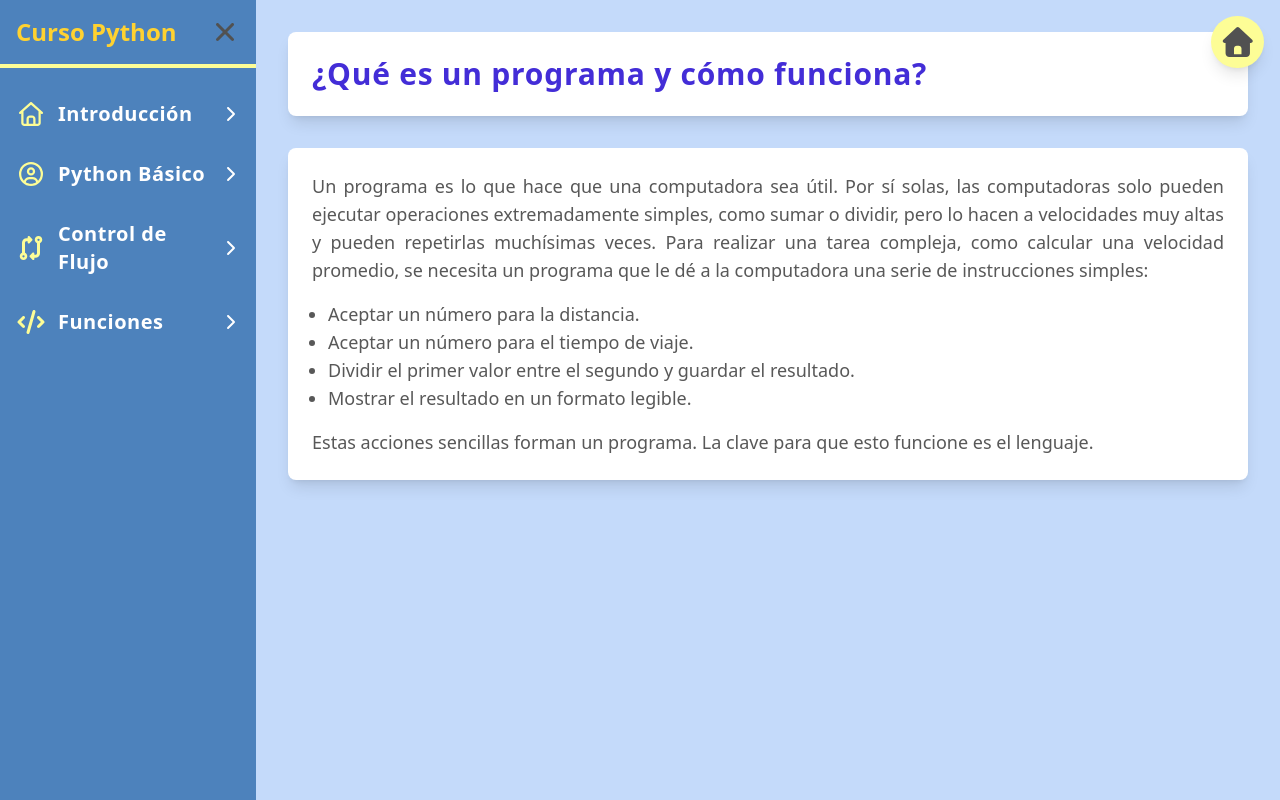
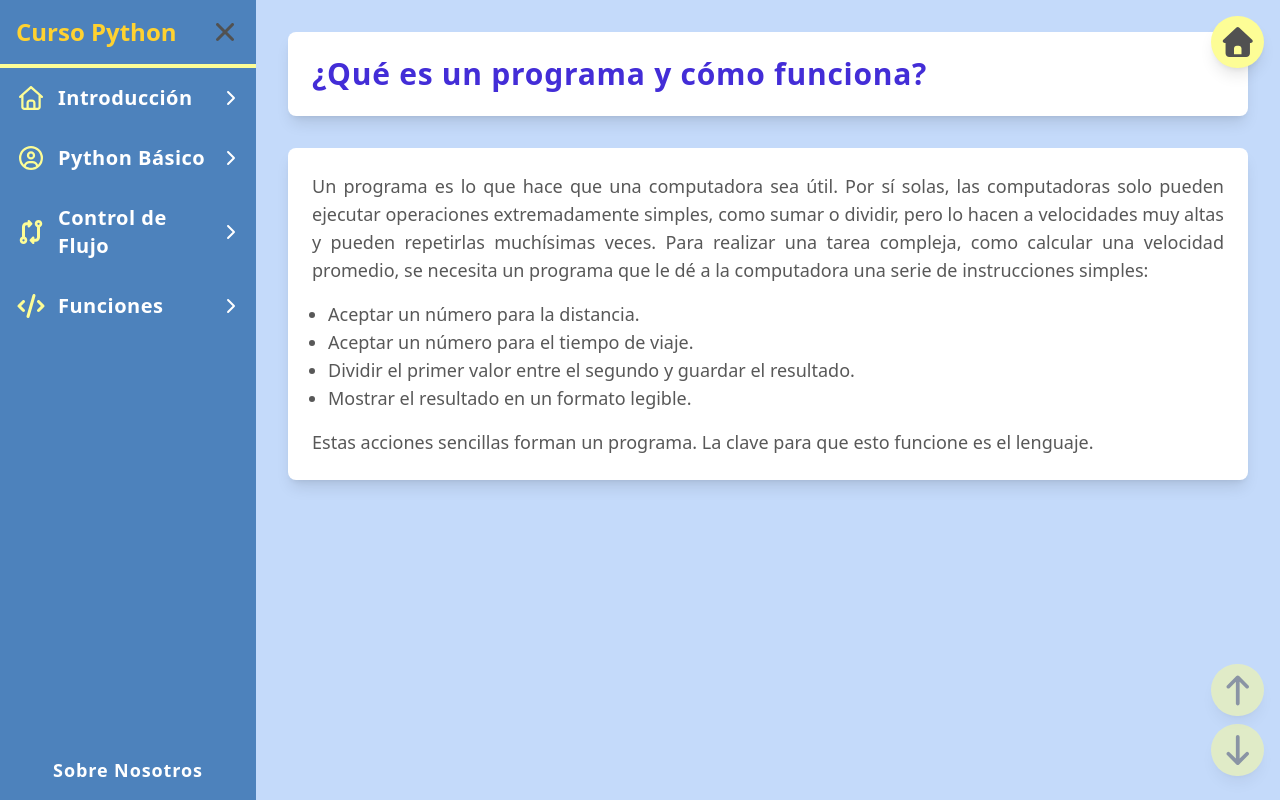
Before and after one commit to BimaSantiago/InformationPython, a React (Vite) app: page /python/1.1_introduccion in a window 1280 px wide. Built offline with nearby package versions, Linux system fonts and the light colour scheme.

Commit message:
Terminar las funcionalidadesy sección 'Nosotros'

```diff
--- a/src/ui/components/Dropdown.tsx
+++ b/src/ui/components/Dropdown.tsx
@@ -11,6 +11,7 @@ export default function Dropdown({icon, title, items, dropdownOpen, toggleDropdo
     const activeItem = (id: string) => {
         setItemSelectioned(id ? id : null);
     }
+
     const location = useLocation().pathname.substring(8);
 
     useEffect(() => {
--- /dev/null
+++ b/src/ui/components/Nosotros.tsx
@@ -0,0 +1,31 @@
+import DivContent from "./DivContent";
+import List from "./List";
+import Span from "./Span";
+import TitleContent from "./TitleContent";
+
+export default function Nosotros() {
+  return (
+    <section className="grid gap-8">
+        <DivContent>
+            <TitleContent>
+                Sobre Nosotros
+            </TitleContent>
+        </DivContent>
+        <DivContent>
+            <TitleContent>
+                Esta página fue desarrollada por el grupo 502
+            </TitleContent>
+            <Span>
+                Equipo Conformado por:
+            </Span>
+            <List>
+                <li>Kevin Uriel Cruz Ríos</li>
+                <li>Yael García Gabriel</li>
+                <li>Abimael Hernández Santiago</li>
+                <li>Yoltzin Iván Ruiz Burciaga</li>
+                <li>Luis Antonio Santiago Martínez</li>
+            </List>
+        </DivContent>
+    </section>
+  )
+}
--- a/src/ui/components/SeccionContenido.tsx
+++ b/src/ui/components/SeccionContenido.tsx
@@ -1,18 +1,47 @@
-import { useParams } from "react-router-dom"
-import { DROPDOWNS } from "../data/menuData";
+import { useLocation, useParams } from "react-router-dom"
+import { DROPDOWNS, IDs } from "../data/menuData";
 import SimpleCard from "./SimpleCard";
+import { FontAwesomeIcon } from "@fortawesome/react-fontawesome";
 
 export default function SeccionContenido() {
     const { seccionId } = useParams<{seccionId: string}>();
+
+    const location = useLocation();
+    const subtema = location.pathname.substring(8);
+    let currentContentId = location.hash.substring(1);
 
     const encontrarContenido = () => {
         for (const dropdown of DROPDOWNS) {
             const itemEncontrado = dropdown.items.find(item => item.id === seccionId);
             if (itemEncontrado) return itemEncontrado.content;
+            console.log(itemEncontrado);
         }
         return null;
     };
 
+    const getNavigationIds = () => {
+        const subtemaGroup = IDs.find(item => item.subtema === seccionId);
+
+        if (!subtemaGroup) {
+            return { prevId: null, nextId: null };
+        }
+
+        if (!currentContentId) {
+            currentContentId = subtemaGroup.ids[0];
+        }
+
+        const index = subtemaGroup.ids.indexOf(currentContentId);
+
+        if (index !== -1) {
+            const prevId = index > 0 ? subtemaGroup.ids[index - 1] : null;
+            const nextId = index < subtemaGroup.ids.length - 1 ? subtemaGroup.ids[index + 1] : null;
+            return { prevId, nextId };
+        }
+
+        return { prevId: null, nextId: null };
+    };
+
+    const { prevId, nextId } = getNavigationIds();
     const contenido = encontrarContenido();
 
     if (!contenido) {
@@ -26,6 +55,7 @@ export default function SeccionContenido() {
     }
 
     return (
+        <>
             <section className="flex flex-col gap-8">
             <SimpleCard>
                 <h2 className="text-3xl text-indigo-700 font-bold tracking-wide">
@@ -34,5 +64,26 @@ export default function SeccionContenido() {
             </SimpleCard>
             {contenido.body}
             </section>
+            <div className="absolute my-6 bottom-0 right-0 w-min grid gap-2">
+              <a
+                className={`mx-4 p-2 text-3xl
+                bg-amarillo rounded-full shadow-lg text-gris cursor-pointer
+                hover:text-gris-medio transition-all duration-300
+                ${!prevId && 'opacity-50 pointer-events-none'}`} // Desactivar si no hay ID anterior
+                href={prevId ? `/python/${subtema}#${prevId}` : '#'}
+                title="Subtema Anterior">
+                  <FontAwesomeIcon icon={['fas', 'arrow-up']} />
+              </a>
+              <a
+                className={`mx-4 p-2 text-3xl
+                bg-amarillo rounded-full shadow-lg text-gris cursor-pointer
+                hover:text-gris-medio transition-all duration-300
+                ${!nextId && 'opacity-50 pointer-events-none'}`} // Desactivar si no hay ID siguiente
+                href={nextId ? `/python/${subtema}#${nextId}` : '#'}
+                title="Subtema Siguiente">
+                  <FontAwesomeIcon icon={['fas', 'arrow-down']} />
+              </a>
+            </div>
+        </>
     )
 }
--- a/src/ui/components/Sidebar.tsx
+++ b/src/ui/components/Sidebar.tsx
@@ -17,8 +17,10 @@ export default function Sidebar({isSidebarOpen, toggleSidebar}: SidebarProps) {
     {isSidebarOpen && (
       <div className="fixed inset-0 bg-black/50 blur-4xl transition-all duration-300 md:hidden" />
     )}
-    <aside className={`fixed flex flex-col ${isSidebarOpen ? 'md:w-64 w-dvw' : 'w-0'} h-full max-h-full bg-azul-fuerte
-    transition-all duration-500 ease-in-out z-10 gap-4 overflow-hidden overflow-y-auto`}>
+    <aside className={`fixed flex flex-col justify-between ${isSidebarOpen ? 'md:w-64 w-dvw' : 'w-0'}
+    h-full max-h-full bg-azul-fuerte gap-4 overflow-hidden overflow-y-auto
+    transition-all duration-500 ease-in-out z-10`}>
+      <div>
         <div className="w-full border-b-4 border-amarillo
         flex justify-between p-4 text-2xl">
           <Link to="/python/python.html" className="font-bold text-amber-300 cursor-crosshair">
@@ -42,6 +44,11 @@ export default function Sidebar({isSidebarOpen, toggleSidebar}: SidebarProps) {
             />
           ))}
         </nav>
+      </div>
+      <Link to={"/python/nosotros"}
+      className="m-4 text-lg font-bold text-white tracking-wider text-center">
+        Sobre Nosotros
+      </Link>
     </aside>
     </>
   )
--- a/src/ui/data/menuData.tsx
+++ b/src/ui/data/menuData.tsx
@@ -4,7 +4,7 @@ import Important from "../components/Important";
 import List from "../components/List";
 import Span from "../components/Span";
 import TitleContent from "../components/TitleContent";
-import type { DropdownProps } from "../types/types";
+import type { DropdownProps, IDs } from "../types/types";
 
 export const DROPDOWNS: DropdownProps[] = [
     {
@@ -40,7 +40,7 @@ export const DROPDOWNS: DropdownProps[] = [
                 }
             },
             {
-                id: '1.2_lenguajes-pramacion',
+                id: '1.2_lenguajes-programacion',
                 item: 'Lenguajes de Programación',
                 content: {
                     title: 'Lenguajes de Programación',
@@ -508,7 +508,7 @@ export const DROPDOWNS: DropdownProps[] = [
                 }
             },
             {
-                id: '2.1_litereales',
+                id: '2.2_litereales',
                 item: 'Literales de Python (Tipos de datos básicos)',
                 content: {
                     title: 'Literales de Python (Tipos de datos básicos)',
@@ -843,7 +843,7 @@ suma = a + b  # Calculamos la suma de a y b
                     title: 'Interacción con el Usuario',
                     body: (
                         <>
-                        <DivContent id="2.6.2">
+                        <DivContent id="2.6.1">
                             <TitleContent>
                                 La función input()
                             </TitleContent>
@@ -1530,7 +1530,7 @@ print(f"Los Fab {len(beatles)}")`}
                     title: 'Procesamiento de Listas',
                     body: (
                         <>
-                        <DivContent id="3.4.1">
+                        <DivContent id="3.5.1">
                             <TitleContent>Iteración sobre listas</TitleContent>
                             <p>
                                 Recorrer una lista es como revisar cada cajón de un mueble:
@@ -1551,7 +1551,7 @@ for indice, color in enumerate(colores):
     print(f"{indice}: {color}")`}
                             </Code>
                         </DivContent>
-                        <DivContent id="3.4.2">
+                        <DivContent id="3.5.2">
                             <TitleContent>Uso de in y not in</TitleContent>
                             <p>
                                 Verificar si algo existe en una lista:
@@ -1569,7 +1569,7 @@ print(3 in numeros)  # True
 print(10 in numeros)  # False`}
                             </Code>
                         </DivContent>
-                        <DivContent id="3.4.3">
+                        <DivContent id="3.5.3">
                             <TitleContent>Comparación entre listas</TitleContent>
                             <p>
                                 Python compara listas elemento por elemento:
@@ -1583,7 +1583,7 @@ print(lista1 == lista3)  # False
 print(lista1 < lista3)  # True (3 < 4)`}
                             </Code>
                         </DivContent>
-                        <DivContent id="3.4.4">
+                        <DivContent id="3.5.4">
                             <TitleContent>Listas y cadenas de texto</TitleContent>
                             <p>
                                 Las cadenas y listas pueden convertirse entre sí:
@@ -1603,7 +1603,7 @@ fecha = "31/12/2024"
 partes = fecha.split("/")  # ["31", "12", "2024"]`}
                             </Code>
                         </DivContent>
-                        <DivContent id="3.4.5">
+                        <DivContent id="3.5.5">
                             <TitleContent>Ejercicios prácticos</TitleContent>
                             <Span>1. Encontrar el número más grande </Span>
                             <Code>
@@ -2465,3 +2465,271 @@ except:
         ]
     },
 ];
+
+
+export const IDs: IDs[] = [
+    {
+        subtema: '1.1_introduccion',
+        ids: [
+            '1.1.1'
+        ]
+    },
+    {
+        subtema: '1.2_lenguajes-programacion',
+        ids: [
+            '',
+            '1.2.1',
+            '1.2.2'
+        ]
+    },
+    {
+        subtema: '1.3_traduccion_codigo',
+        ids: [
+            '',
+            '1.3.1',
+            '1.3.2'
+        ]
+    },
+    {
+        subtema: '1.4_python',
+        ids: [
+            '',
+            '1.4.1',
+            '1.4.2'
+        ]
+    },
+    {
+        subtema: '1.5_caracteristicas_python',
+        ids: [
+            '',
+            '1.5.1',
+            '1.5.2'
+        ]
+    },
+    {
+        subtema: '1.6_versiones',
+        ids: [
+            '',
+            '1.6.1',
+            '1.6.2'
+        ]
+    },
+    {
+        subtema: '1.7_instalacion',
+        ids: [
+            '',
+            '1.7.1',
+            '1.7.2'
+        ]
+    },
+    {
+        subtema: '1.8_primeros_pasos',
+        ids: [
+            '',
+            '1.8.1'
+        ]
+    },
+    {
+        subtema: '1.9_errores',
+        ids: [
+            '',
+            '1.9.1',
+            '1.9.2'
+        ]
+    },
+    {
+        subtema: '2.1_primer_programa',
+        ids: [
+            '',
+            '2.1.1',
+            '2.1.2',
+            '2.1.3'
+        ]
+    },
+    {
+        subtema: '2.2_litereales',
+        ids: [
+            '',
+            '2.2.1',
+            '2.2.2',
+            '2.2.3',
+            '2.2.4'
+        ]
+    },
+    {
+        subtema: '2.3_operadoes',
+        ids: [
+            '',
+            '2.3.1',
+            '2.3.2',
+            '2.3.3'
+        ]
+    },
+    {
+        subtema: '2.4_variables',
+        ids: [
+            '',
+            '2.4.1',
+            '2.4.2',
+            '2.4.3'
+        ]
+    },
+    {
+        subtema: '2.5_comentarios',
+        ids: [
+            '',
+            '2.5.1',
+            '2.5.2'
+        ]
+    },
+    {
+        subtema: '2.6_interactividad',
+        ids: [
+            '',
+            '2.6.1',
+            '2.6.2'
+        ]
+    },
+    {
+        subtema: '3.1_flujo_python',
+        ids: [
+            '',
+            '3.1.1',
+            '3.1.2',
+            '3.1.3',
+            '3.1.4',
+            '3.1.5'
+        ]
+    },
+    {
+        subtema: '3.2_bucles',
+        ids: [
+            '',
+            '3.2.1',
+            '3.2.2',
+            '3.2.3',
+            '3.2.4'
+        ]
+    },
+    {
+        subtema: '3.3_operaciones_logicas',
+        ids: [
+            '',
+            '3.3.1',
+            '3.3.2',
+            '3.3.3',
+            '3.3.4',
+            '3.3.5',
+            '3.3.6'
+        ]
+    },
+    {
+        subtema: '3.4_listas',
+        ids: [
+            '',
+            '3.4.1',
+            '3.4.2',
+            '3.4.3',
+            '3.4.4',
+            '3.4.5',
+            '3.4.6',
+            '3.4.7',
+            '3.4.8',
+            '3.4.9'
+        ]
+    },
+    {
+        subtema: '3.5_procesar_listas',
+        ids: [
+            '',
+            '3.5.1',
+            '3.5.2',
+            '3.5.3',
+            '3.5.4',
+            '3.5.5'
+        ]
+    },
+    {
+        subtema: '3.6_listas_avanzadas',
+        ids: [
+            '',
+            '3.6.1',
+            '3.6.2',
+            '3.6.3',
+            '3.6.4'
+        ]
+    },
+    {
+        subtema: '3.7_list_comprehensions',
+        ids: [
+            '',
+            '3.7.1',
+            '3.7.2',
+            '3.7.3'
+        ]
+    },
+    {
+        subtema: '4.1_funciones',
+        ids: [
+            '',
+            '4.1.1',
+            '4.1.2',
+            '4.1.3',
+            '4.1.4',
+            '4.1.5'
+        ]
+    },
+    {
+        subtema: '4.2_parametros',
+        ids: [
+            '',
+            '4.2.1',
+            '4.2.2',
+            '4.2.3'
+        ]
+    },
+    {
+        subtema: '4.3_retornar',
+        ids: [
+            '',
+            '4.3.1',
+            '4.3.2',
+            '4.3.3',
+            '4.3.4'
+        ]
+    },
+    {
+        subtema: '4.4_scope',
+        ids: [
+            '',
+            '4.4.1',
+            '4.4.2',
+            '4.4.3'
+        ]
+    },
+    {
+        subtema: '4.5_ejercicios_funciones',
+        ids: [
+            '',
+            '4.5.1',
+            '4.5.2'
+        ]
+    },
+    {
+        subtema: '4.6_tuplas_y_diccionarios',
+        ids: [
+            '',
+            '4.6.1',
+            '4.6.2',
+            '4.6.3'
+        ]
+    },
+    {
+        subtema: '4.7_excepciones',
+        ids: [
+            '',
+            '4.7.1',
+            '4.7.2'
+        ]
+    },
+]
--- a/src/ui/types/types.ts
+++ b/src/ui/types/types.ts
@@ -30,3 +30,7 @@ export interface DropdownItemProps {
   itemSelectioned?: boolean,
   activeItem?: () => void
 }
+export interface IDs {
+  subtema: string,
+  ids: string[]
+}
```
Also changed, not shown: src/app/App.tsx (+3 -6 lines), src/ui/components/DropdownItem.tsx (+12 -1 lines). Lines whose indentation alone changed are shown as unchanged.
